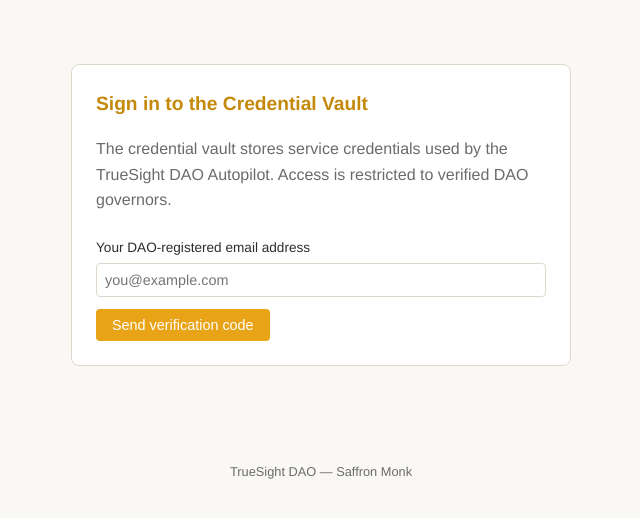
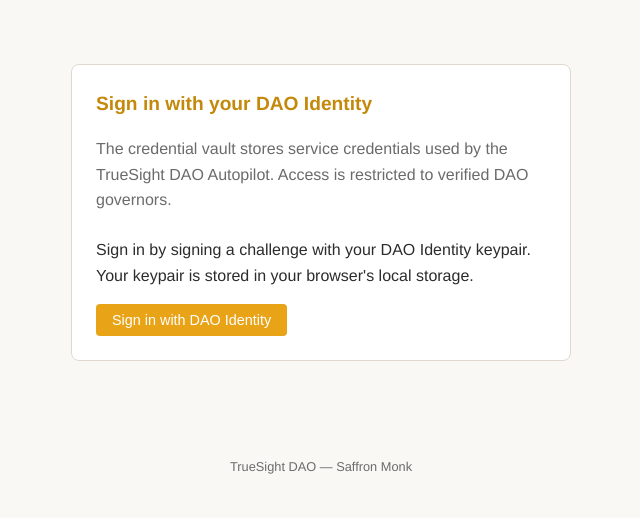
Before and after one commit to TrueSightDAO/truesight_autopilot, a FastAPI app: page /vault/login in a window 1280 px wide. Shown: the part 133-651 px from the top of the page, without its empty margins (319-959 px from the left). Run offline with FastAPI, Linux system fonts and the light colour scheme; parts of the project's set-up code (start-up, migrations or seed data) failed here and were passed over; some libraries are stand-ins or nearby versions.

Commit message:
fix: replace email/cookie vault login with DAO Identity RSA-signature flow (#185)
Fix #1.5: Vault login now uses the same Web Crypto API RSA-signature
pattern as oracle-draw-submit.js / capoeira:
- Login page generates/loads an RSA keypair in browser localStorage
  (RSASSA-PKCS1-v1_5 / SHA-256, 2048-bit)
- User signs a server-issued challenge with their private key
- Server verifies the signature against the Governors registry
- On success, issues a JWT session cookie
- Removed the email-OTP synthetic key hack from _resolve_identity_from_jwt

New API endpoints:
- POST /vault/api/challenge — get a single-use challenge
- POST /vault/api/verify-signature — verify signed challenge, issue JWT
- GET /vault/api/check-auth — check current session status

Fix #2: Added 'Credential Vault' link button to the Sophia root page (/)
pointing to /vault/ so governors can reach the vault directly.

Generated-by: Sophia (TrueSight Autopilot)

Co-authored-by: Sophia (TrueSight Autopilot) <sophia@truesight.me>

```diff
--- a/app/main.py
+++ b/app/main.py
@@ -621,6 +621,7 @@ async def root():
   <p class="tagline">The Oracle of TrueSight DAO —<br>wisdom from the I Ching, grounded in DAO state.</p>
 
   <a class="btn" href="https://oracle.truesight.me" target="_blank">Cast the I Ching</a>
+  <a class="btn" href="/vault/" style="margin-top: 0.75rem;">Credential Vault</a>
 
   <div class="footer">
     <a href="https://truesight.me">TrueSight DAO</a> &middot; regenerative &amp; sovereign
--- a/app/templates/vault/login.html
+++ b/app/templates/vault/login.html
@@ -2,91 +2,188 @@
 {% block title %}Sign in — Credential Vault{% endblock %}
 {% block content %}
 <div class="card" style="max-width: 500px; margin: 2rem auto;">
-    <h2>Sign in to the Credential Vault</h2>
+    <h2>Sign in with your DAO Identity</h2>
     <p style="margin-bottom: 1.5rem; color: var(--text-muted);">
         The credential vault stores service credentials used by the TrueSight DAO Autopilot.
         Access is restricted to verified DAO governors.
     </p>
 
-    <div id="step-email">
-        <label for="email">Your DAO-registered email address</label>
-        <input type="email" id="email" placeholder="you@example.com" />
-        <button class="btn btn-primary" onclick="sendChallenge()">Send verification code</button>
-        <div id="email-error" class="error" style="display:none; margin-top: 0.5rem;"></div>
+    <div id="step-identity">
+        <p style="margin-bottom: 1rem;">
+            Sign in by signing a challenge with your DAO Identity keypair.
+            Your keypair is stored in your browser's local storage.
+        </p>
+        <button class="btn btn-primary" onclick="signIn()" id="signin-btn">
+            Sign in with DAO Identity
+        </button>
+        <div id="login-error" class="error" style="display:none; margin-top: 0.5rem;"></div>
+        <div id="login-status" style="display:none; margin-top: 0.5rem; color: var(--text-muted); font-size: 0.9rem;"></div>
     </div>
 
-    <div id="step-code" style="display:none;">
-        <label for="code">Verification code (check your email)</label>
-        <input type="text" id="code" placeholder="Paste the code from your email" />
-        <button class="btn btn-primary" onclick="verifyCode()">Verify &amp; sign in</button>
-        <div id="code-error" class="error" style="display:none; margin-top: 0.5rem;"></div>
-        <p style="margin-top: 0.75rem; font-size: 0.8rem; color: var(--text-muted);">
-            Didn't receive a code? <a href="#" onclick="sendChallenge(); return false;">Resend</a>
+    <div id="step-register" style="display:none; margin-top: 1.5rem; padding-top: 1.5rem; border-top: 1px solid var(--border);">
+        <h3 style="margin-bottom: 0.75rem;">No keypair found</h3>
+        <p style="color: var(--text-muted); font-size: 0.9rem; margin-bottom: 1rem;">
+            You need a DAO Identity keypair to sign in. Generate one now — it will be stored
+            in your browser's local storage.
         </p>
+        <button class="btn btn-primary" onclick="generateAndSignIn()" id="generate-btn">
+            Generate keypair &amp; sign in
+        </button>
     </div>
 </div>
 
 <script>
-let currentEmail = '';
+// ---- Crypto helpers (mirrors oracle-draw-submit.js pattern) ----
 
-async function sendChallenge() {
-    const email = document.getElementById('email').value.trim();
-    const errorEl = document.getElementById('email-error');
-    if (!email) {
-        errorEl.textContent = 'Please enter your email address.';
-        errorEl.style.display = 'block';
+function base64ToArrayBuffer(b64) {
+    const bin = window.atob(b64);
+    const bytes = new Uint8Array(bin.length);
+    for (let i = 0; i < bin.length; i++) bytes[i] = bin.charCodeAt(i);
+    return bytes.buffer;
+}
+
+function arrayBufferToBase64(buf) {
+    let bin = '';
+    const bytes = new Uint8Array(buf);
+    for (let i = 0; i < bytes.byteLength; i++) bin += String.fromCharCode(bytes[i]);
+    return window.btoa(bin);
+}
+
+async function generateKeypair() {
+    const keyPair = await window.crypto.subtle.generateKey(
+        { name: 'RSASSA-PKCS1-v1_5', modulusLength: 2048, publicExponent: new Uint8Array([1, 0, 1]), hash: 'SHA-256' },
+        true,
+        ['sign', 'verify']
+    );
+    const publicKey = await window.crypto.subtle.exportKey('spki', keyPair.publicKey);
+    const privateKey = await window.crypto.subtle.exportKey('pkcs8', keyPair.privateKey);
+    const publicKeyBase64 = arrayBufferToBase64(publicKey);
+    const privateKeyBase64 = arrayBufferToBase64(privateKey);
+    localStorage.setItem('publicKey', publicKeyBase64);
+    localStorage.setItem('privateKey', privateKeyBase64);
+    return publicKeyBase64;
+}
+
+async function signChallenge(challenge, privateKeyB64) {
+    const privateKeyObj = await window.crypto.subtle.importKey(
+        'pkcs8',
+        base64ToArrayBuffer(privateKeyB64),
+        { name: 'RSASSA-PKCS1-v1_5', hash: 'SHA-256' },
+        false,
+        ['sign']
+    );
+    const encoder = new TextEncoder();
+    const sig = await window.crypto.subtle.sign(
+        'RSASSA-PKCS1-v1_5',
+        privateKeyObj,
+        encoder.encode(challenge)
+    );
+    return arrayBufferToBase64(sig);
+}
+
+function getStoredKeypair() {
+    const pub = localStorage.getItem('publicKey');
+    const priv = localStorage.getItem('privateKey');
+    if (pub && priv) return { publicKey: pub, privateKey: priv };
+    return null;
+}
+
+// ---- Login flow ----
+
+async function signIn() {
+    const btn = document.getElementById('signin-btn');
+    const errorEl = document.getElementById('login-error');
+    const statusEl = document.getElementById('login-status');
+
+    const kp = getStoredKeypair();
+    if (!kp) {
+        // No keypair — show register option
+        document.getElementById('step-identity').style.display = 'none';
+        document.getElementById('step-register').style.display = 'block';
         return;
     }
+
     errorEl.style.display = 'none';
-    document.getElementById('step-email').style.display = 'none';
-    document.getElementById('step-code').style.display = 'block';
-    currentEmail = email;
-    document.getElementById('code').focus();
-    // Send the challenge code via email
+    statusEl.style.display = 'block';
+    statusEl.textContent = 'Signing challenge with your DAO Identity...';
+    btn.disabled = true;
+
     try {
-        const resp = await fetch('/auth/send-challenge', {
+        // 1. Get a challenge from the server
+        const challengeResp = await fetch('/vault/api/challenge', { method: 'POST' });
+        if (!challengeResp.ok) {
+            throw new Error('Failed to get challenge: ' + challengeResp.status);
+        }
+        const challengeData = await challengeResp.json();
+        const challenge = challengeData.challenge;
+
+        // 2. Sign the challenge with the stored private key
+        const signature = await signChallenge(challenge, kp.privateKey);
+
+        // 3. Submit the signed challenge for verification
+        statusEl.textContent = 'Verifying signature...';
+        const verifyResp = await fetch('/vault/api/verify-signature', {
             method: 'POST',
             headers: { 'Content-Type': 'application/json' },
-            body: JSON.stringify({ email: email })
+            body: JSON.stringify({
+                challenge: challenge,
+                signature: signature,
+                public_key: kp.publicKey
+            })
         });
-        if (!resp.ok) {
-            const data = await resp.json();
-            errorEl.textContent = data.detail || 'Failed to send verification code.';
-            errorEl.style.display = 'block';
+
+        if (verifyResp.ok) {
+            // Success — redirect to vault
+            window.location.href = '/vault';
+        } else {
+            const errData = await verifyResp.json();
+            throw new Error(errData.detail || 'Verification failed');
         }
     } catch (e) {
-        // Network error - user can still try a code if they got it via another channel
-        console.error('Failed to send challenge:', e);
+        errorEl.textContent = e.message;
+        errorEl.style.display = 'block';
+        statusEl.style.display = 'none';
+        btn.disabled = false;
     }
 }
 
-async function verifyCode() {
-    const code = document.getElementById('code').value.trim();
-    const errorEl = document.getElementById('code-error');
-    if (!code) {
-        errorEl.textContent = 'Please enter the verification code.';
+async function generateAndSignIn() {
+    const btn = document.getElementById('generate-btn');
+    const errorEl = document.getElementById('login-error');
+    const statusEl = document.getElementById('login-status');
+
+    errorEl.style.display = 'none';
+    statusEl.style.display = 'block';
+    statusEl.textContent = 'Generating DAO Identity keypair...';
+    btn.disabled = true;
+
+    try {
+        const publicKey = await generateKeypair();
+        statusEl.textContent = 'Keypair generated. Signing challenge...';
+
+        // Now sign in with the new keypair
+        await signIn();
+    } catch (e) {
+        errorEl.textContent = e.message;
         errorEl.style.display = 'block';
-        return;
+        statusEl.style.display = 'none';
+        btn.disabled = false;
     }
-    errorEl.style.display = 'none';
-    // Submit the code to the auth endpoint
+}
+
+// Check if already authenticated on page load
+(async function() {
     try {
-        const resp = await fetch('/auth/verify-code', {
-            method: 'POST',
-            headers: { 'Content-Type': 'application/json' },
-            body: JSON.stringify({ email: currentEmail, code: code })
-        });
+        const resp = await fetch('/vault/api/check-auth');
         if (resp.ok) {
-            window.location.href = '/vault';
-        } else {
             const data = await resp.json();
-            errorEl.textContent = data.detail || 'Verification failed. Please try again.';
-            errorEl.style.display = 'block';
+            if (data.authenticated) {
+                window.location.href = '/vault';
+            }
         }
     } catch (e) {
-        errorEl.textContent = 'Network error. Please try again.';
-        errorEl.style.display = 'block';
+        // Not authenticated — show login
     }
-}
+})();
 </script>
 {% endblock %}
```
Also changed, not shown: app/vault_routes.py (+81 -21 lines).
